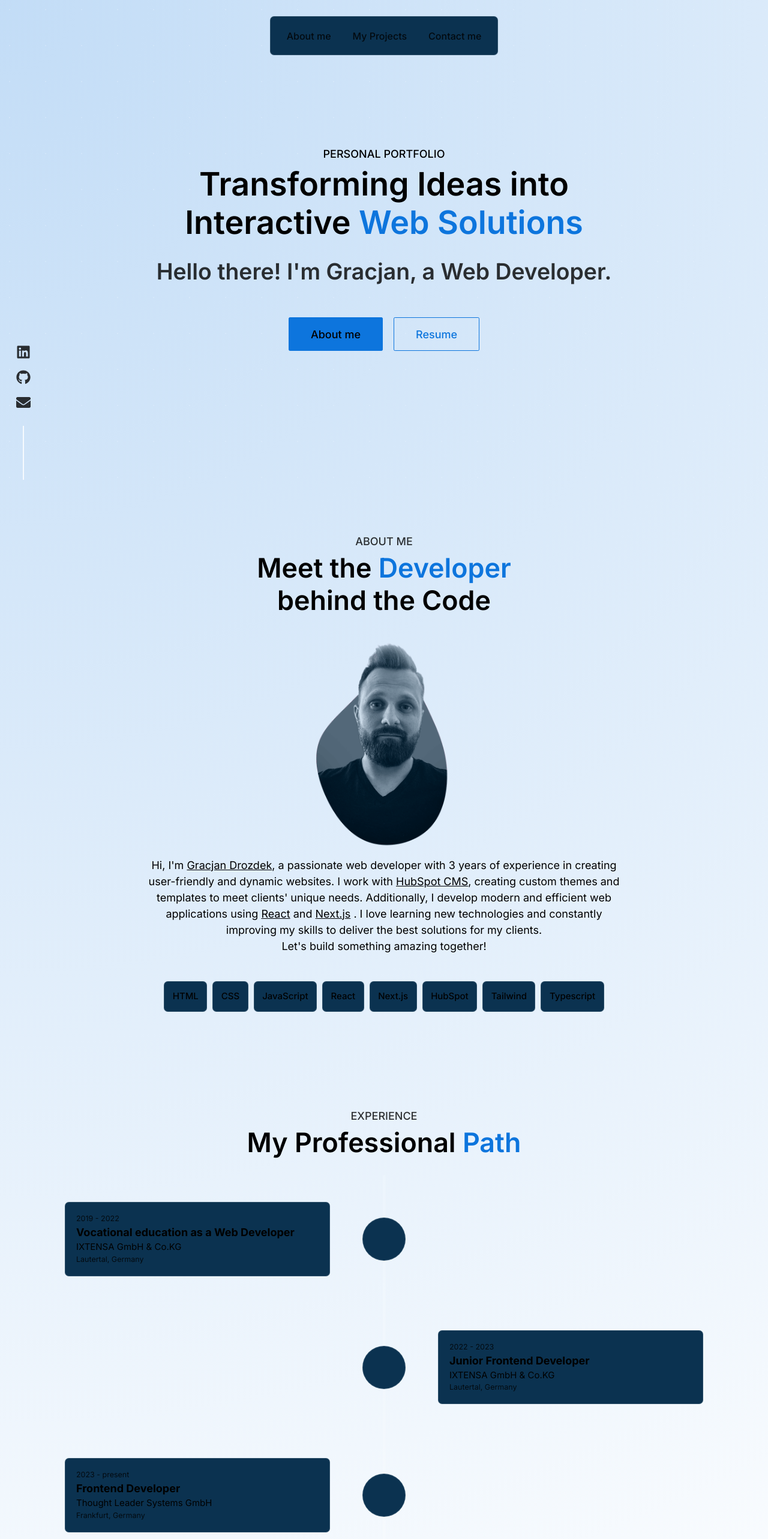
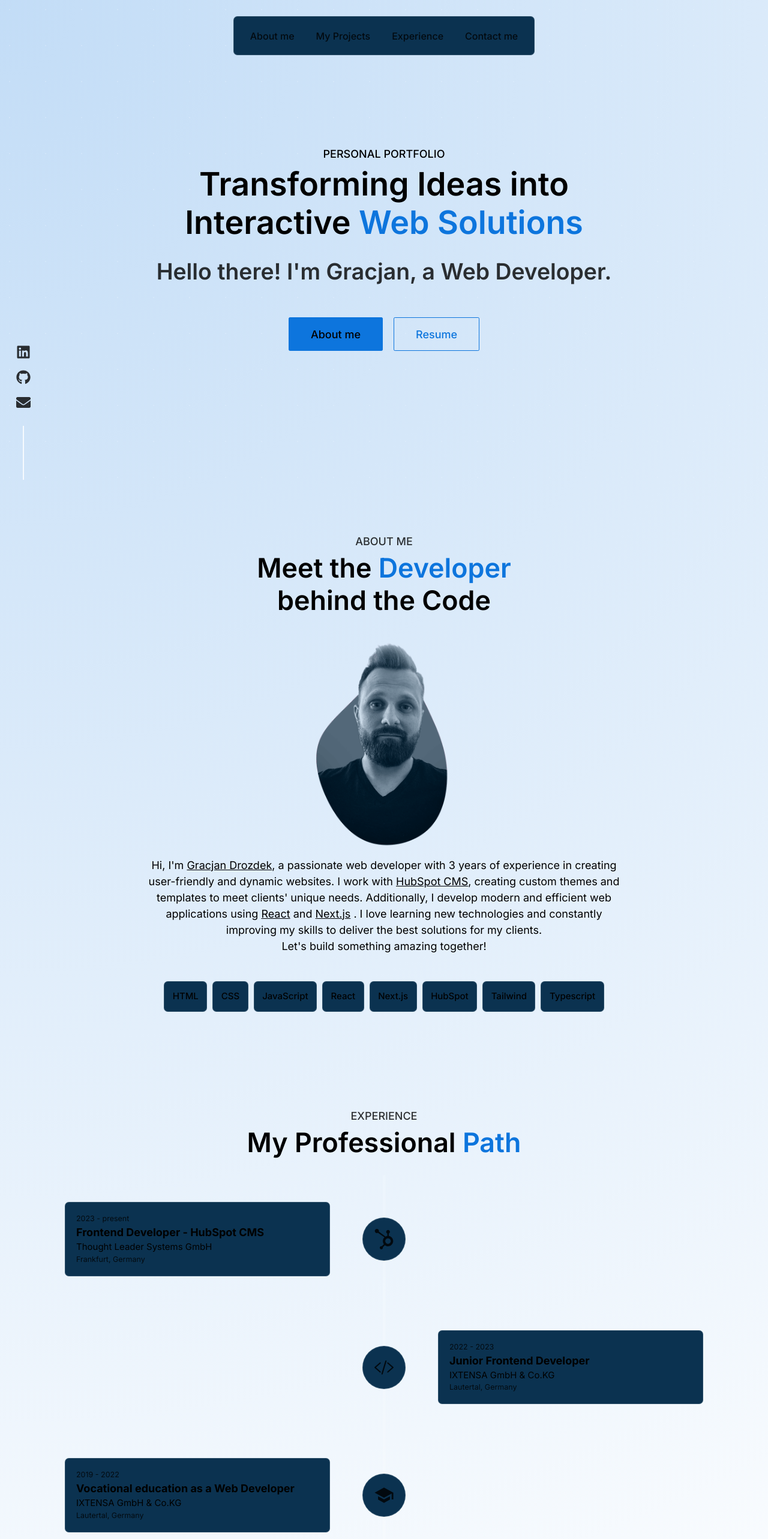
Before and after one commit to gradro/portfolio24, a Next.js app: page / in a window 1280 px wide. Shown: the top 2566 px of the page at 60% size. Built offline with nearby package versions, Linux system fonts and the light colour scheme.

Commit message:
update constants

```diff
--- a/constants/index.tsx
+++ b/constants/index.tsx
@@ -1,9 +1,14 @@
 import { FaEnvelope, FaGithub, FaLinkedin } from "react-icons/fa";
+import { MdSchool } from "react-icons/md";
+import { IoCodeSlashOutline } from "react-icons/io5";
+import { FaHubspot } from "react-icons/fa6";
+
 
 // Navigation items
 export const navLinks = [
     { label: "About me", href: "#about-me" },
     { label: "My Projects", href: "#my-projects" },
+    { label: "Experience", href: "#experience" },
     { label: "Contact me", href: "#contact" },
 ]
 
@@ -21,13 +26,16 @@ export const projects = [
         description: "This is my portfolio page built with Next.js, TypeScript, and Tailwind.",
         stack: ["JavaScript", "Next.js", "Typescript", "Tailwind"],
         image: "/assets/projects/portfolio.png",
+        githubLink: "https://github.com/gradro/portfolio24",
+        previewLink: ""
 
     },
     {
         name: "HubSpot Custom Modules",
         description: "Collection of free HubSpot Modules created by me.",
         stack: ["HTML", "CSS", "JavaScript", "HubSpot"],
-        image: "/assets/projects/hs-modules.jpg"
+        image: "/assets/projects/hs-modules.jpg",
+        githubLink: "https://github.com/gradro/hubspot"
     }
 ]
 
@@ -70,26 +78,41 @@ export const stack = [
 // Education & Experience
 export const experience = [
     {
-        title: "Vocational education as a Web Developer",
-        period: "2019 - 2022",
-        company: "IXTENSA GmbH & Co.KG",
-        location: "Lautertal, Germany"
+        title: "Frontend Developer - HubSpot CMS",
+        period: "2023 - present",
+        company: "Thought Leader Systems GmbH",
+        location: "Frankfurt, Germany",
+        icon: <FaHubspot/>
     },
     {
         title: "Junior Frontend Developer",
         period: "2022 - 2023",
         company: "IXTENSA GmbH & Co.KG",
-        location: "Lautertal, Germany"
+        location: "Lautertal, Germany",
+        icon: <IoCodeSlashOutline/>
     },
     {
-        title: "Frontend Developer",
-        period: "2023 - present",
-        company: "Thought Leader Systems GmbH",
-        location: "Frankfurt, Germany"
-    }
+        title: "Vocational education as a Web Developer",
+        period: "2019 - 2022",
+        company: "IXTENSA GmbH & Co.KG",
+        location: "Lautertal, Germany",
+        icon: <MdSchool/>
+    },
 ]
 
 // Framer motion: Fade In on scroll
-const fadeInAnimation = {
-
+export const fadeUpAnimation = {
+    variants: {
+        hidden: {
+            opacity: 0,
+            y: 10
+        },
+        visible: {
+            opacity: 1,
+            y: 0
+        }
+    },
+    initial: "hidden",
+    whileInView: "visible",
+    viewport: { once: true }
 }
```
